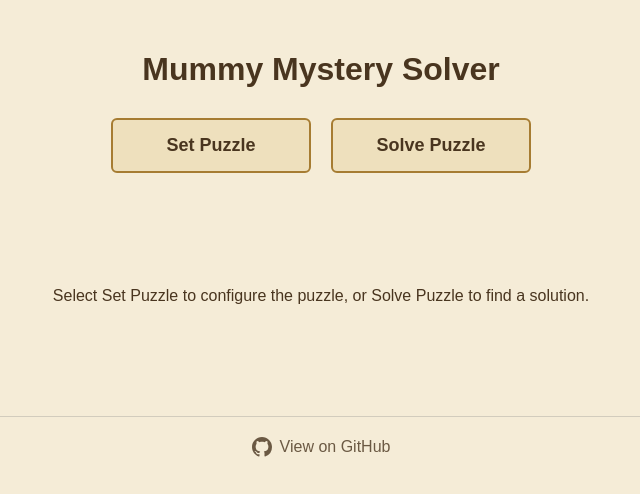
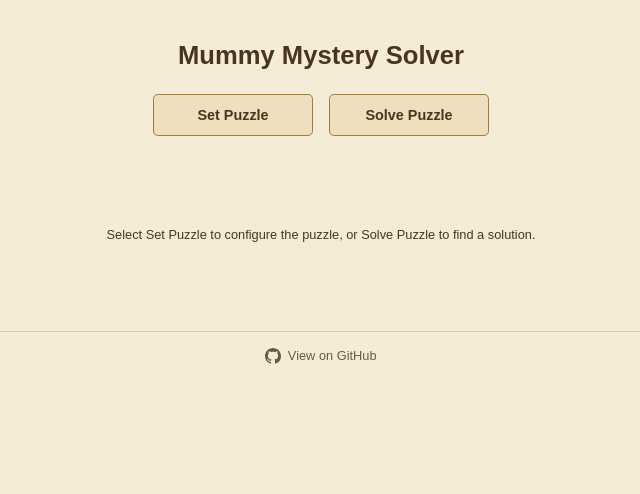
Before and after one commit to JJennings1729/MazeWays-Mummy-Mystery, a plain HTML site: page index.html in a window 1280 px wide. Shown: the whole page, without its empty margins (319-959 px from the left). Drawn offline with Linux system fonts and the light colour scheme.

Commit message:
Adjusted size

```diff
--- a/style.css
+++ b/style.css
@@ -36,11 +36,30 @@
 }
 
 body {
+    zoom: 0.8;
     margin: 0;
     padding: 30px;
     font-family: Arial, sans-serif;
     background-color: var(--background);
     color: var(--text);
+}
+
+@media (min-width: 1600px) {
+    body {
+        zoom: 1;
+    }
+}
+
+@media (max-width: 1200px) {
+    body {
+        zoom: 0.7;
+    }
+}
+
+@media (max-width: 768px) {
+    body {
+        zoom: 1;
+    }
 }
 
 h1 {
```
